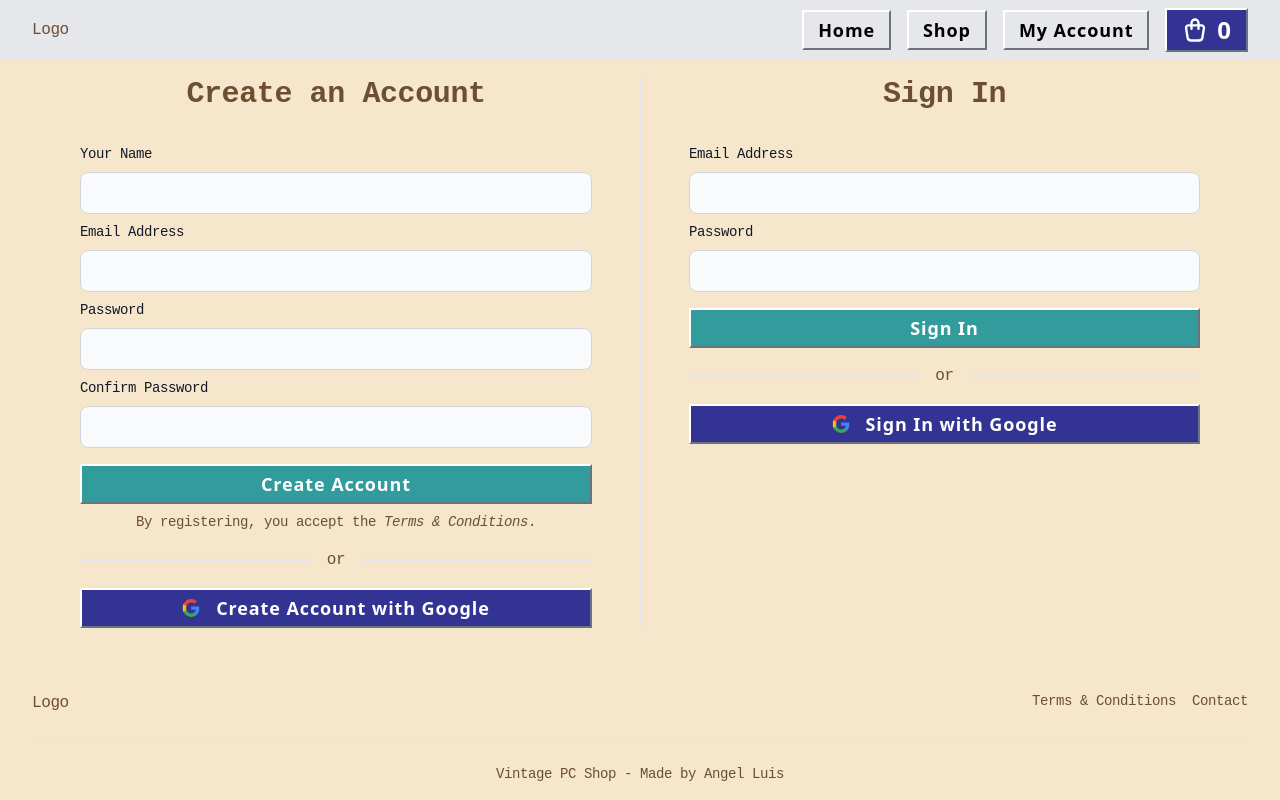
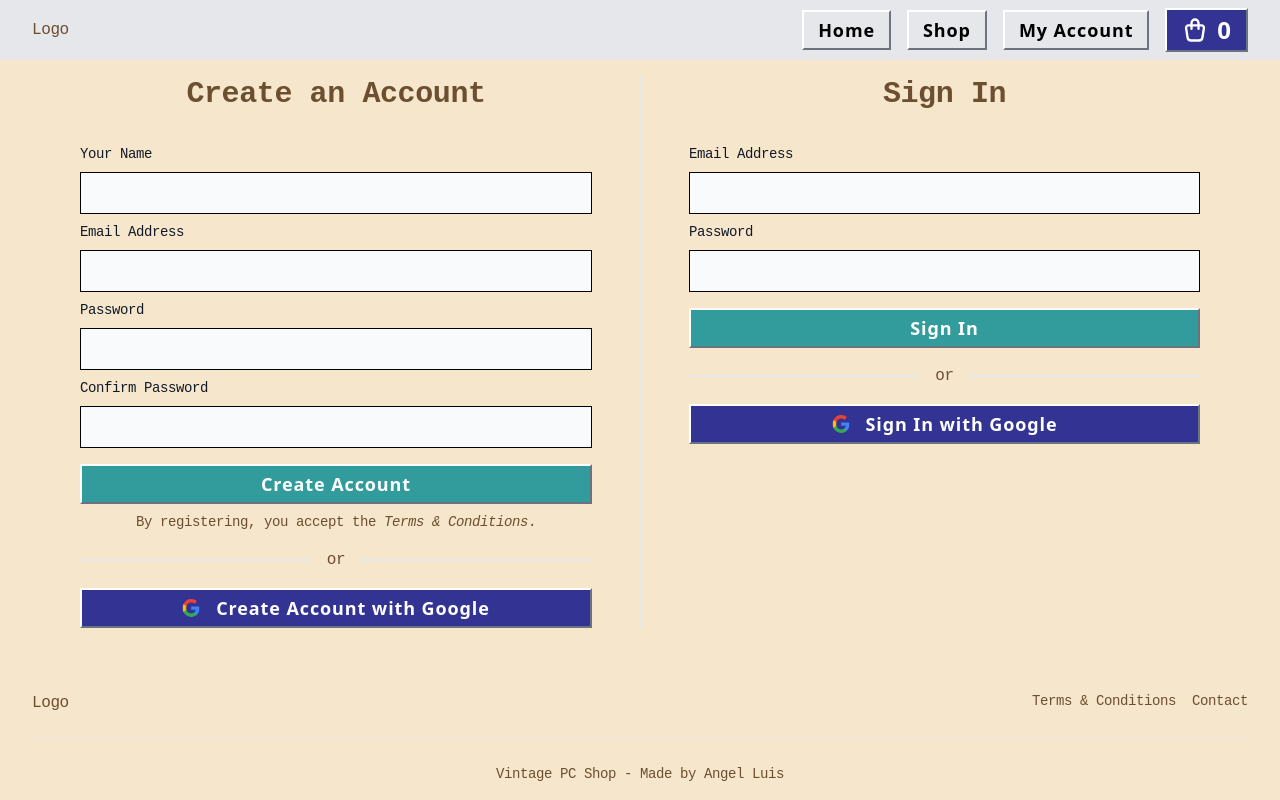
Before and after one commit to angel-luis/vintage-pc-shop, a React (Vite) app: page /authentication in a window 1280 px wide. Built offline with nearby package versions, Linux system fonts and the light colour scheme; no server answers; a web font is replaced by a local one.

Commit message:
Better style in cart buttons

```diff
--- a/src/components/cart/cart-product.tsx
+++ b/src/components/cart/cart-product.tsx
@@ -5,6 +5,7 @@ import currencyConverter from "@/lib/currency-converter";
 import { ProductCart, ProductQuantityAction } from "@/lib/definitions";
 
 import Button from "../common/button";
+import Input from "../common/input";
 
 export default function CartProduct({
   product,
@@ -53,6 +54,7 @@ export default function CartProduct({
                 onClick={() => handleQuantityProduct(product, "decrement")}
                 style="secondary"
               >
+                <div className="h-8 items-center content-center">
                   <svg
                     className="h-3 w-3 text-gray-900"
                     aria-hidden="true"
@@ -68,18 +70,15 @@ export default function CartProduct({
                       d="M1 1h16"
                     />
                   </svg>
+                </div>
               </Button>
-              <input
-                type="text"
-                className="block h-9 w-full border-x-0 border-gray-300 bg-gray-50 py-2 text-center text-sm text-gray-900 focus:border-blue-500 focus:ring-blue-500"
-                value={quantity}
-                readOnly
-              />
+              <Input type="text" name="quantity" value={quantity} disabled />
               <Button
                 type="button"
                 onClick={() => handleQuantityProduct(product, "increment")}
                 style="secondary"
               >
+                <div className="h-8 items-center content-center">
                   <svg
                     className="h-3 w-3 text-gray-900"
                     aria-hidden="true"
@@ -95,6 +94,7 @@ export default function CartProduct({
                       d="M9 1v16M1 9h16"
                     />
                   </svg>
+                </div>
               </Button>
             </div>
           </form>
--- a/src/components/common/input.tsx
+++ b/src/components/common/input.tsx
@@ -5,26 +5,30 @@ export default function Input({
   onChange,
   value,
   minLength,
-  required,
+  required = false,
+  disabled,
 }: {
   name: string;
-  label: string;
+  label?: string;
   type: string;
-  onChange: (e: React.ChangeEvent<HTMLInputElement>) => void;
-  value: string;
+  onChange?: (e: React.ChangeEvent<HTMLInputElement>) => void;
+  value: string | number;
   minLength?: number;
-  required: boolean;
+  required?: boolean;
+  disabled?: boolean;
 }) {
   return (
     <>
+      {label && (
         <label
           className="block mb-2 text-sm font-medium text-gray-900"
           htmlFor="{name}"
         >
           {label}
         </label>
+      )}
       <input
-        className="bg-gray-50 border border-gray-300 text-gray-900 text-sm rounded-lg focus:ring-blue-600 focus:border-blue-600 block w-full p-2.5"
+        className="bg-gray-50 border border-black text-gray-900 text-sm focus:ring-blue-600 focus:border-blue-600 block w-full p-2.5 disabled:bg-gray-200"
         id={name}
         name={name}
         type={type}
@@ -32,6 +36,7 @@ export default function Input({
         value={value}
         minLength={minLength}
         required={required}
+        disabled={disabled}
       />
     </>
   );
```
Lines whose indentation alone changed are shown as unchanged.
